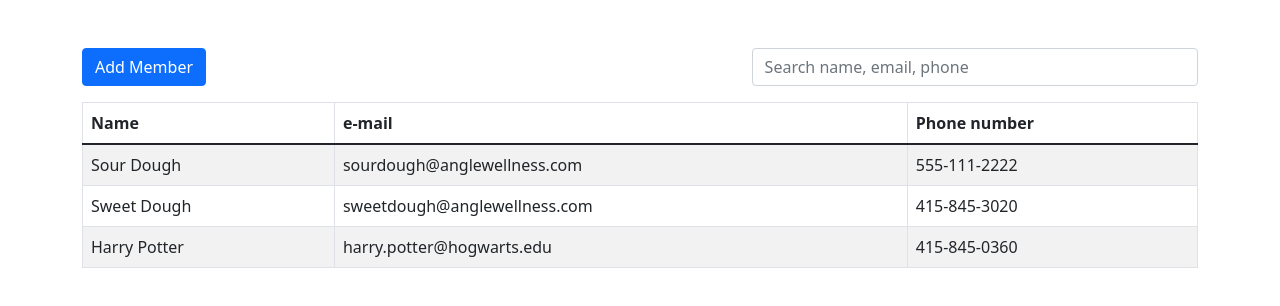
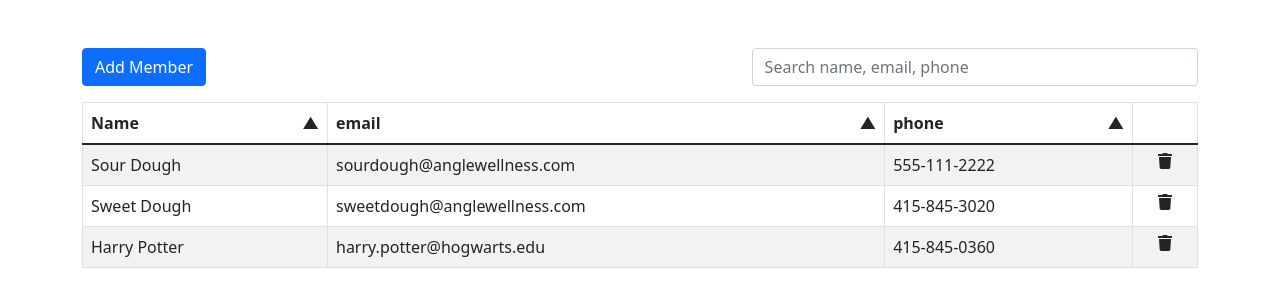
Before and after one commit to SashaPatsel/angle-fe-project, a React (Create React App) app in the folder react-app/: page / in a window 1280 px wide. Shown: the top 306 px of the page. Built offline with nearby package versions, Linux system fonts and the light colour scheme.

Commit message:
delete members and auto display results

```diff
--- a/react-app/package.json
+++ b/react-app/package.json
@@ -4,6 +4,9 @@
   "private": true,
   "proxy": "http://localhost:8000/",
   "dependencies": {
+    "@fortawesome/fontawesome-svg-core": "^1.2.36",
+    "@fortawesome/free-solid-svg-icons": "^5.15.4",
+    "@fortawesome/react-fontawesome": "^0.1.15",
     "@testing-library/jest-dom": "^5.11.4",
     "@testing-library/react": "^11.1.0",
     "@testing-library/user-event": "^12.1.10",
--- a/react-app/src/App.css
+++ b/react-app/src/App.css
@@ -41,3 +41,11 @@
 .searchbar {
     width: 40%;
 }
+
+/* Utilities */
+
+.u-functional:hover {
+  cursor: pointer;
+  transition: .2s;
+  transform: scale(1.05);
+}
--- a/react-app/src/App.tsx
+++ b/react-app/src/App.tsx
@@ -14,6 +14,10 @@ const App = () => {
     setMembers(allMembers)
   }, [])
 
+  useEffect(() => {
+    console.log("effected")
+  }, [members])
+
   function processNewMember(member: any) {
     setMembers(API.createMember(member))
   }
@@ -21,6 +25,14 @@ const App = () => {
   function filterMembers(e: any) {
     const filteredMembers = API.filterMembers(e.target.value)
     setMembers(filteredMembers)
+  }
+
+  async function deleteMember(id:number) {
+    const allMembers = API.deleteMember(id)
+    console.log("allMembers", allMembers)
+    await setMembers([])
+    setMembers(allMembers)
+    console.log("members", members)
   }
 
   return (
@@ -32,7 +44,7 @@ const App = () => {
           <Form.Control placeholder="Search name, email, phone" onChange={filterMembers}/>
         </div>
       </div>
-      <Members members={members} />
+      <Members members={members} deleteMember={deleteMember}/>
     </Container>
   );
 };
--- a/react-app/src/components/MembersTable.tsx
+++ b/react-app/src/components/MembersTable.tsx
@@ -1,37 +1,68 @@
 import React, { useState, useEffect } from 'react';
 import { Table } from "react-bootstrap";
-import API from "../utils/FakeAPI";
-// import fAPI from "../utils/API";
-
-const MembersTable = ({members} : {members:any}) => {
+import { FontAwesomeIcon } from '@fortawesome/react-fontawesome'
+import { faTrash } from '@fortawesome/free-solid-svg-icons'
 
 
-    useEffect(() => {
 
+const MembersTable = ({ members, deleteMember }: { members: any; deleteMember: any }) => {
+console.log("happened")
 
-        // fAPI.getAllMembers()
-        // .then(res => {
-        //     console.log("res", res)
-        // })
-      }, [])
+    function removeMember(id: number) {
+        deleteMember(id)
+    }
 
     return (
         <div className="mt-3">
             <Table striped bordered hover>
                 <thead>
                     <tr>
-                        <th>Name</th>
-                        <th>e-mail</th>
-                        <th>Phone number</th>
+                        <th>
+                            <div className="d-flex justify-content-between">
+                                <div>
+                                    Name
+                                </div>
+                                <div>
+                                    &#9650;
+                                    {/* &#9660; */}
+                                </div>
+                            </div>
+                        </th>
+                        <th>
+                            <div className="d-flex justify-content-between">
+                                <div>
+                                    email
+                                </div>
+                                <div>
+                                    &#9650;
+                                </div>
+                            </div>
+                        </th>
+                        <th>
+                            <div className="d-flex justify-content-between">
+                                <div>
+                                    phone
+                                </div>
+                                <div>
+                                    &#9650;
+                                </div>
+                            </div>
+                        </th>
+                        <th></th>
                     </tr>
                 </thead>
                 <tbody>
                     {members.map((member: any) => (
-                    <tr>
-                        <td>{member.first_name} {member.last_name}</td>
-                        <td>{member.email}</td>
-                        <td>{member.phone}</td>
-                    </tr>
+                        <tr key={member.member_id}>
+                            <td>{member.first_name} {member.last_name}</td>
+                            <td>{member.email}</td>
+                            <td>{member.phone}</td>
+                            <td>
+                                <div className="d-flex justify-content-center u-functional" onClick={() => removeMember(member.member_id)}>
+                                    <FontAwesomeIcon icon={faTrash} />
+                                </div>
+                            </td>
+                        </tr>
                     ))}
                 </tbody>
             </Table>
--- a/react-app/src/utils/FakeAPI.ts
+++ b/react-app/src/utils/FakeAPI.ts
@@ -5,7 +5,6 @@ const API = {
     // getMember: (id: number) => axios.get(`http://localhost:8000/api/members/${id}`, config),
     createMember: (member: any) => {
         members.push(member)
-        console.log("members", members)
         return members
     },
     filterMembers: (search: string) => {
@@ -17,6 +16,17 @@ const API = {
             }
         }
         return filteredMembers
+    },
+    deleteMember: (id: number) => {
+        for (let i = 0 ; i < members.length ; i++) {
+            const {member_id} = members[i]
+            console.log(member_id, id)
+            if (member_id === id) {
+                members.splice(i, 1);
+            }
+        }
+
+        return members
     }
 }
 export default API;
```
Also changed, not shown: 1 other file (tests, documents, lock files or other folders).
